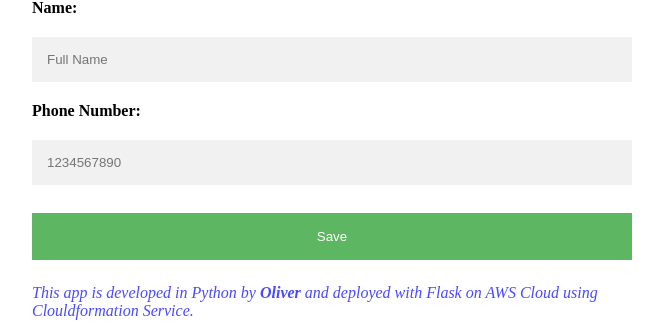
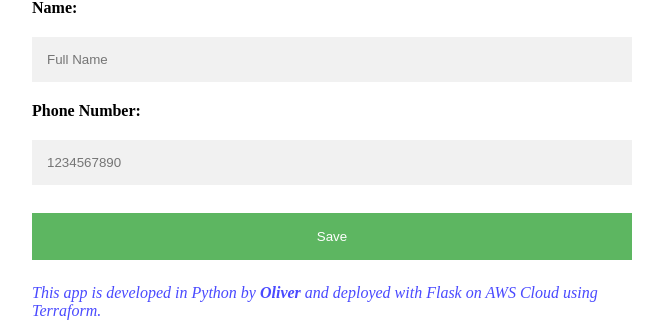
Before and after one commit to cagatayakk/DevOps_Projects, a Flask app: page /add in a window 1280 px wide. Shown: the part 603-939 px from the top of the page, without its empty margins (308-971 px from the left). Run offline with Flask 2, Linux system fonts and the light colour scheme; parts of the project's set-up code (start-up, migrations or seed data) failed here and were passed over.

Commit message:
Update add-update.html

```diff
--- a/Project-201-Terraform-Phonebook-Application-deployed-on-AWS/templates/add-update.html
+++ b/Project-201-Terraform-Phonebook-Application-deployed-on-AWS/templates/add-update.html
@@ -82,7 +82,7 @@
     {% endif %}
   </form>
 
-  <p class="footnote"><i>This app is developed in Python by <b>{{ developer_name }}</b> and deployed with Flask on AWS Cloud using Clouldformation Service.</i></p>
+  <p class="footnote"><i>This app is developed in Python by <b>{{ developer_name }}</b> and deployed with Flask on AWS Cloud using Terraform.</i></p>
 </body>
 
 </html>
```
